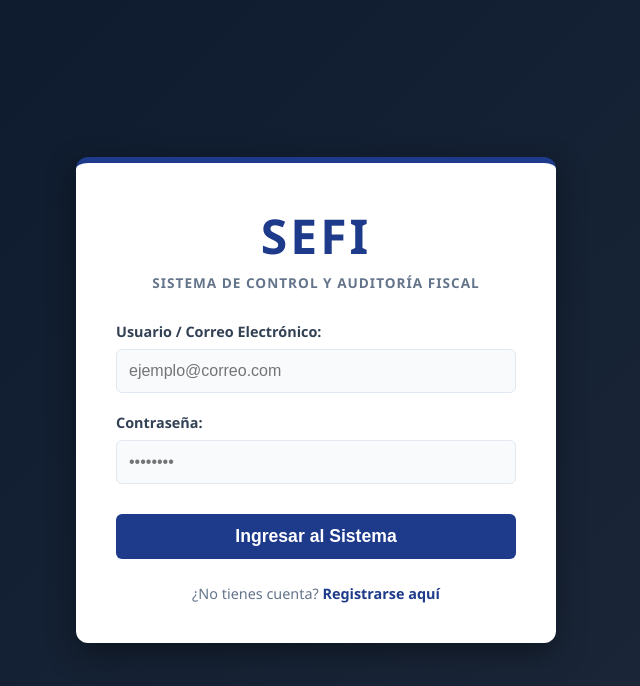
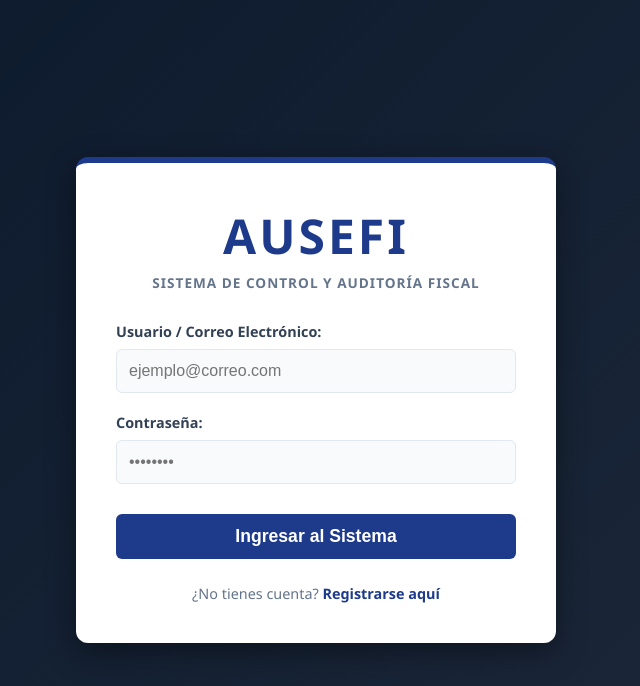
Before and after one commit to juanyebra003-dotcom/ausefi, a plain HTML site: page index.html in a window 1280 px wide. Shown: the whole page, without its empty margins (324-964 px from the left). Drawn offline with Linux system fonts and the light colour scheme.

Commit message:
Update index.html

```diff
--- a/index.html
+++ b/index.html
@@ -129,7 +129,7 @@
 
     <div class="login-container">
         <div class="logo-zone">
-            <h1>SEFI</h1>
+            <h1>AUSEFI</h1>
             <p>Sistema de Control y Auditoría Fiscal</p>
         </div>
 
```
